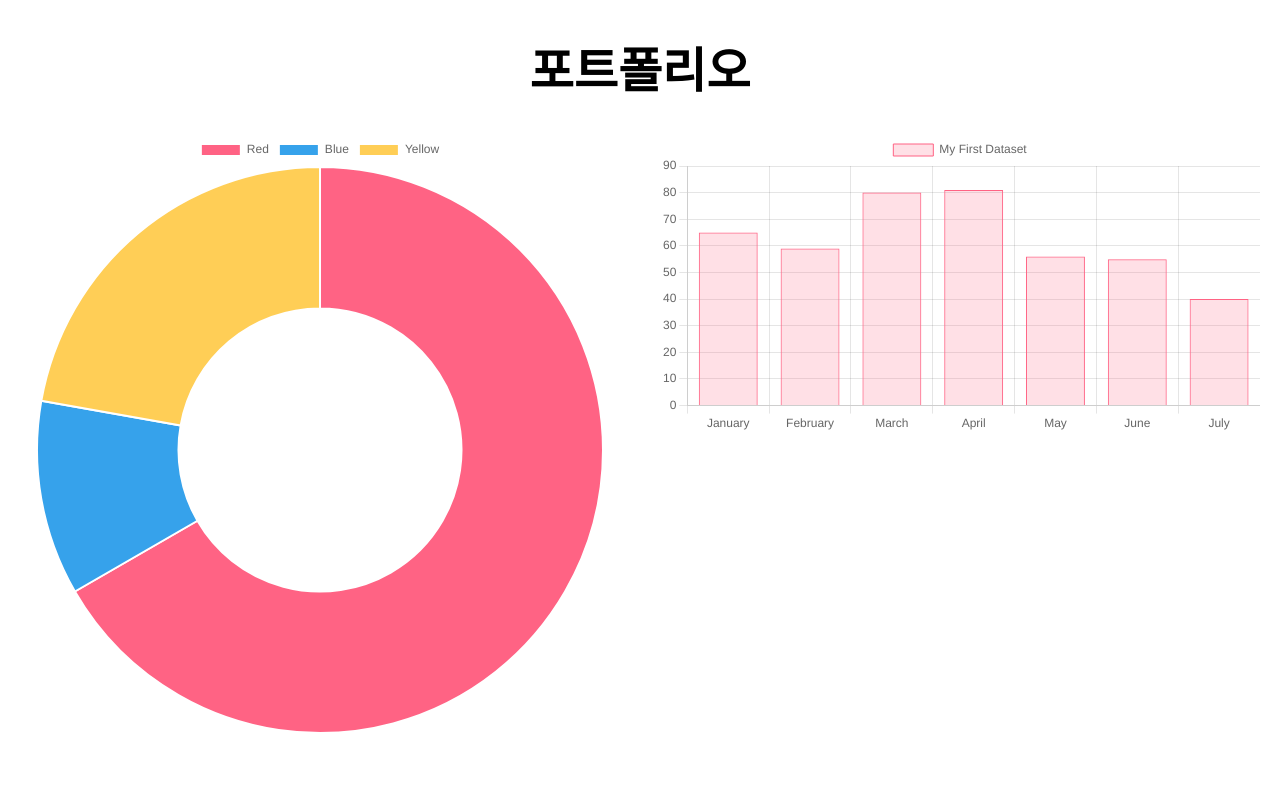
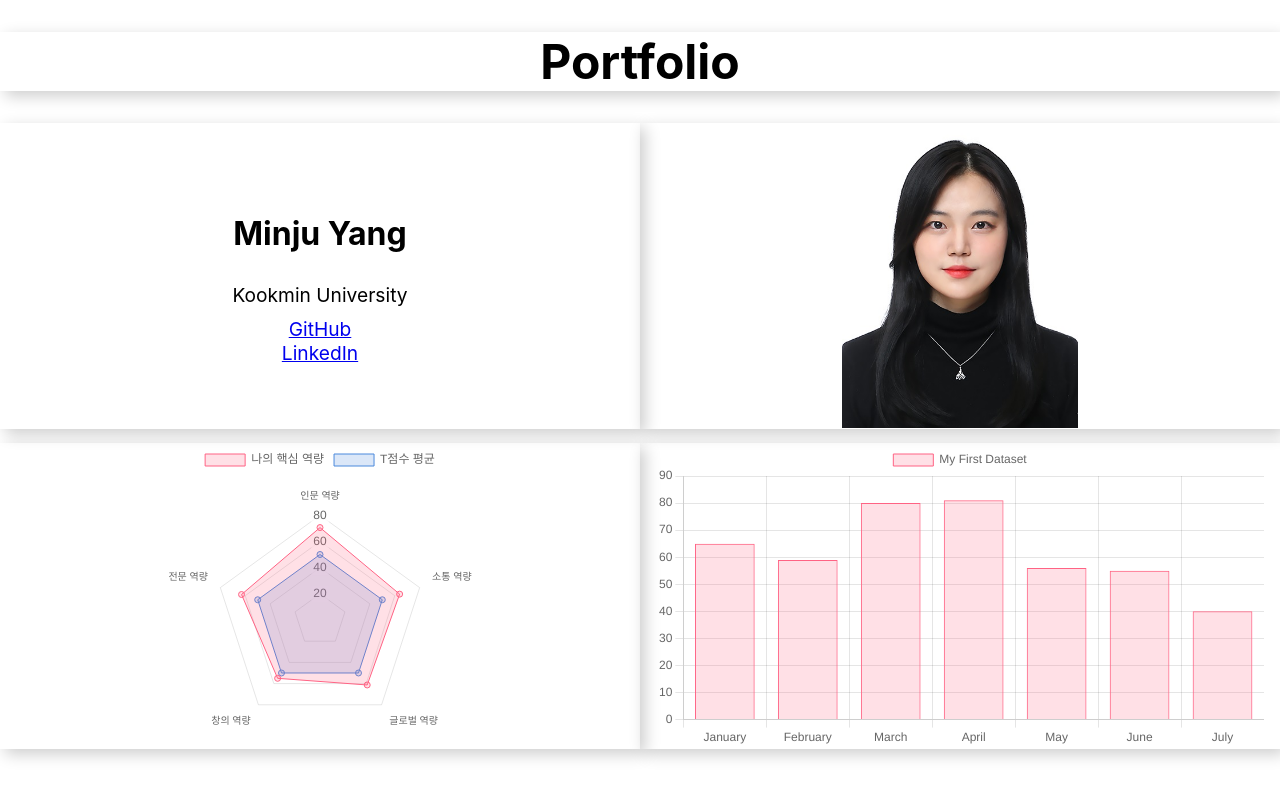
Before and after one commit to alswn0558/portfolio, a React (Create React App) app in the folder frontend/: page / in a window 1280 px wide. Shown: the top 798 px of the page. Built offline with nearby package versions, Linux system fonts and the light colour scheme.

Commit message:
info, 사진, radar 구현

```diff
--- a/frontend/src/App.js
+++ b/frontend/src/App.js
@@ -1,37 +1,82 @@
+/* eslint-disable react/jsx-no-comment-textnodes */
 import React from "react";
-import DonutChart from "./components/DonutChart";
+import RadarChart from "./components/RadarChart";
 import BarChart from "./components/BarChart";
 import styled from "styled-components";
 
 const ChartWrapper = styled.div`
   display: flex;
-  flex-direction: row;
+  flex-direction: center;
   justify-content: center;
-  align-items: center;
-  height: 100vh;
+  align-items: flex-start;
+  height: 40vh;
 `;
 
 const ChartContainer = styled.div`
+  display: flex;
   flex: 1;
-  width: 50%;
-  height: 100%;
-  padding: 20px;
+  width: 65%;
+  height: 95%;
+  padding: 1px;
+  box-shadow: 5px 5px 15px rgba(0, 0, 0, 0.2);
+  justify-content: center;
+  align-items: center;
 `;
 
 const Title = styled.h1`
   color: black;
   font-weight: bold;
   font-size: 3rem;
+  box-shadow: 5px 5px 15px rgba(0, 0, 0, 0.2);
   text-align: center;
+`;
+
+const Image = styled.img`
+  max-width: 100%;
+  max-height: 100%;
+`;
+
+const Information = styled.div`
+  display: flex;
+  flex-direction: column;
+  align-items: center;
+  margin: 0 20px;
+`;
+
+const Name = styled.h2`
+font-size: 2rem;
+margin-bottom: 10px;
+`;
+
+const School = styled.p`
+font-size: 1.2rem;
+margin-bottom: 10px;
+`;
+
+const Link = styled.a`
+font-size: 1.2rem;
 `;
 
 const App = () => {
   return (
     <div>
-      <Title>포트폴리오</Title>
+      <Title>Portfolio</Title>
       <ChartWrapper>
         <ChartContainer>
-          <DonutChart />
+          <Information>
+            <Name>Minju Yang</Name>
+            <School>Kookmin University</School>
+            <Link href="https://github.com/alswn0558">GitHub</Link>
+            <Link href="https://www.linkedin.com/in/minju-yang-362614225/">LinkedIn</Link>
+          </Information>
+        </ChartContainer>
+        <ChartContainer>
+         <Image src="../mj.jpg" alt="Minju" />
+        </ChartContainer>
+      </ChartWrapper>
+      <ChartWrapper>
+        <ChartContainer>
+        <RadarChart />
         </ChartContainer>
         <ChartContainer>
           <BarChart />
--- a/frontend/src/components/DonutChart.js
+++ /dev/null
@@ -1,34 +0,0 @@
-import React, { useRef, useEffect } from 'react';
-import Chart from 'chart.js/auto';
-
-const DonutChart = (props) => {
-  const chartRef = useRef(null);
-
-  useEffect(() => {
-    const myChartRef = chartRef.current.getContext("2d");
-    console.log(myChartRef)
-
-    const myChart = new Chart(myChartRef, {
-      type: "doughnut",
-      data: {
-        // 차트 데이터 설정
-        labels: ["Red", "Blue", "Yellow"],
-        datasets: [
-          {
-            label: "My First Dataset",
-            data: [300, 50, 100],
-            backgroundColor: ["#FF6384", "#36A2EB", "#FFCE56"],
-            hoverOffset: 4,
-          },
-        ],
-      },
-    });
-    return () => {
-      myChart.destroy(); // 이전 차트 파괴
-    };
-  }, []);
-
-  return <canvas ref={chartRef} />;
-};
-
-export default DonutChart;
--- /dev/null
+++ b/frontend/src/components/RadarChart.js
@@ -0,0 +1,52 @@
+import React, { useRef, useEffect } from 'react';
+import Chart from 'chart.js/auto';
+
+const RadarChart = (props) => {
+  const chartRef = useRef(null);
+
+  useEffect(() => {
+    const myChartRef = chartRef.current.getContext("2d");
+    console.log(myChartRef)
+
+    const myChart = new Chart(myChartRef, {
+      type: "radar",
+      data: {
+        labels: ["인문 역량", "소통 역량", "글로벌 역량", "창의 역량", "전문 역량"],
+        datasets: [
+          {
+            label: "나의 핵심 역량",
+            data: [70.56, 63.92, 61.31, 55.03, 62.98],  // 이 부분 DB에서 가져와야 됨
+            backgroundColor: "rgba(255, 99, 132, 0.2)",
+            borderColor: "rgba(255, 99, 132, 1)",
+            borderWidth: 1,
+          },
+          {
+            label: "T점수 평균",
+            data: [50, 50, 50, 50, 50],
+            backgroundColor: "rgba(75, 137, 220, 0.2)",
+            borderColor: "rgba(75, 137, 220, 1)",
+            borderWidth: 1,
+          },
+        ],
+      },
+      options: {
+        scales: {
+          r: {
+            angleLines: {
+                display: false
+            },
+            suggestedMin: 0,
+            suggestedMax: 80
+        }
+        },
+      },
+    });
+    return () => {
+      myChart.destroy(); // 이전 차트 파괴
+    };
+  }, []);
+
+  return <canvas ref={chartRef} />;
+};
+
+export default RadarChart;
```
Also changed, not shown: frontend/public/mj.jpg (added).
